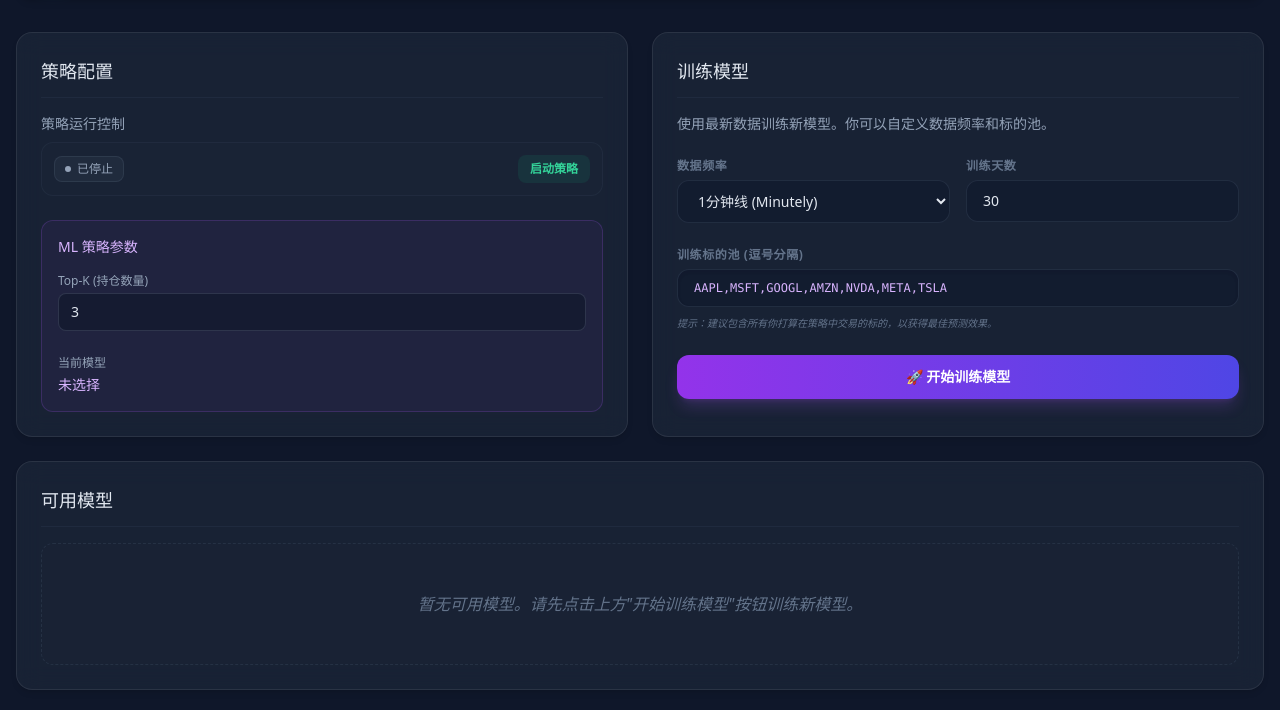
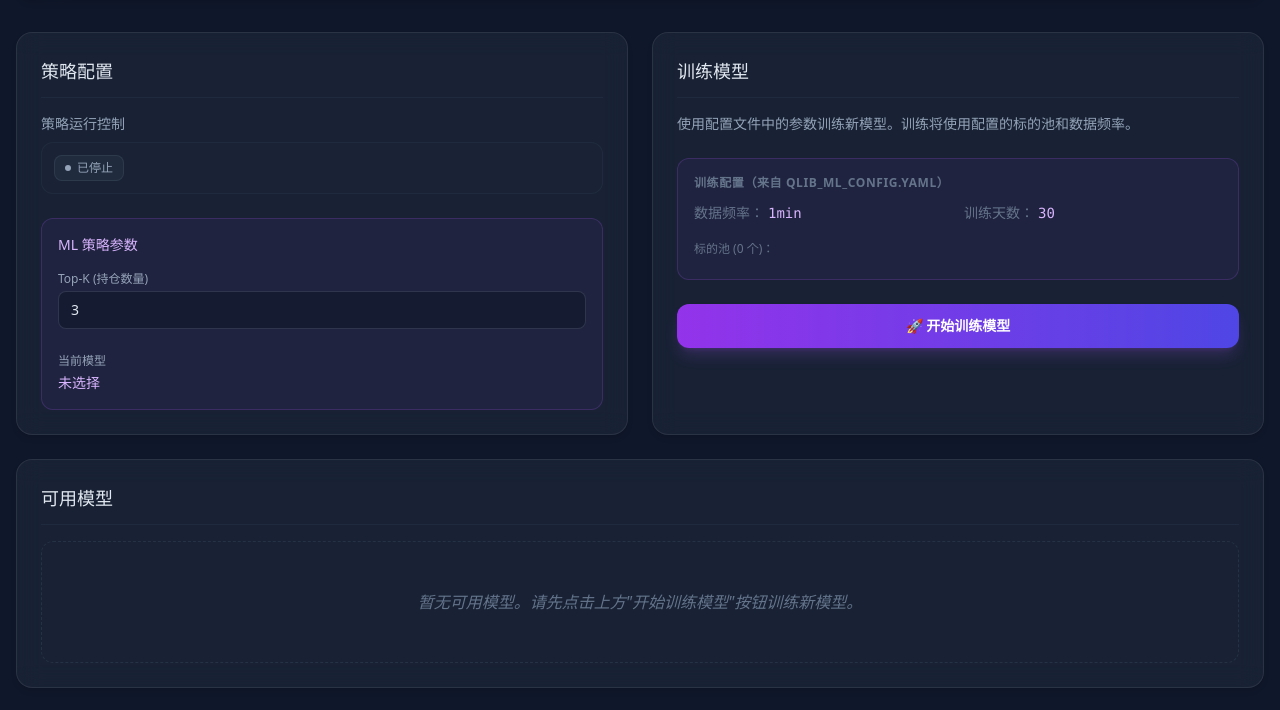
Before and after one commit to zzfn/AutoTrade, a FastAPI app: page /models in a window 1280 px wide. Shown: the part 90-800 px from the top of the page. Run offline with FastAPI, Linux system fonts and the light colour scheme; data that the repository does not hold is empty; some libraries are stand-ins or nearby versions.

Commit message:
refactor(web): centralize config management and remove rolling_update
- Add get_data_config_internal() to read from qlib_ml_config.yaml
- Add /api/data/config endpoint for frontend config access
- Remove redundant rolling_update config section
- Clean up rolling_update fallback logic in training/sync endpoints

This simplifies configuration by using a single source of truth (data section)
and removes the unused rolling_update override logic.

Co-Authored-By: Claude Sonnet 4.5 <noreply@anthropic.com>

```diff
--- a/autotrade/ui/templates/models.html
+++ b/autotrade/ui/templates/models.html
@@ -64,16 +64,6 @@
       }
     };
 
-    // 停止策略
-    const handleStopStrategy = async () => {
-      try {
-        await fetch("/api/strategy/stop", { method: "POST" });
-        loadData();
-      } catch (e) {
-        console.error("停止策略失败:", e);
-      }
-    };
-
     // 更新 ML 配置
     const handleMLConfigChange = async (config) => {
       try {
@@ -88,19 +78,36 @@
       }
     };
 
-    const [trainingInterval, setTrainingInterval] = React.useState("1min");
-    const [trainingSymbols, setTrainingSymbols] = React.useState("AAPL,MSFT,GOOGL,AMZN,NVDA,META,TSLA");
+    const [dataConfig, setDataConfig] = React.useState({
+      symbols: [],
+      interval: "1min",
+      train_days: 30
+    });
+
+    // 加载数据配置（标的池和频率）
+    React.useEffect(() => {
+      const loadDataConfig = async () => {
+        try {
+          const res = await fetch("/api/data/config");
+          const data = await res.json();
+          if (data.config) {
+            setDataConfig(data.config);
+          }
+        } catch (e) {
+          console.error("加载数据配置失败:", e);
+        }
+      };
+      loadDataConfig();
+    }, []);
 
     // 启动模型训练
     const handleTrainModel = async () => {
       try {
-        const symbols = trainingSymbols.split(",").map(s => s.trim().toUpperCase()).filter(s => s);
         await fetch("/api/models/train", {
           method: "POST",
           headers: { "Content-Type": "application/json" },
           body: JSON.stringify({
-            interval: trainingInterval,
-            symbols: symbols
+            // 不传参数，使用配置文件中的默认值
           }),
         });
         loadData();
@@ -149,21 +156,6 @@
               </label>
               <div className="flex items-center justify-between p-3 bg-slate-800/30 rounded-xl border border-slate-700/30 mb-3">
                 <StatusBadge status={strategyConfig?.status} />
-                {strategyConfig?.is_running ? (
-                  <button
-                    onClick={handleStopStrategy}
-                    className="px-3 py-1.5 bg-rose-500/10 text-rose-400 hover:bg-rose-500/20 rounded-lg text-xs font-bold transition-colors"
-                  >
-                    停止策略
-                  </button>
-                ) : (
-                  <button
-                    onClick={handleStartStrategy}
-                    className="px-3 py-1.5 bg-emerald-500/10 text-emerald-400 hover:bg-emerald-500/20 rounded-lg text-xs font-bold transition-colors"
-                  >
-                    启动策略
-                  </button>
-                )}
               </div>
             </div>
 
@@ -205,7 +197,34 @@
         <Card title="训练模型" className="col-span-1">
           <div className="flex flex-col gap-6">
             <div className="text-sm text-slate-400">
-              使用最新数据训练新模型。你可以自定义数据频率和标的池。
+              使用配置文件中的参数训练新模型。训练将使用配置的标的池和数据频率。
+            </div>
+
+            {/* 配置信息显示 */}
+            <div className="p-4 bg-purple-500/5 rounded-xl border border-purple-500/20 space-y-3">
+              <div className="text-xs text-slate-500 font-bold uppercase tracking-wider">
+                训练配置（来自 qlib_ml_config.yaml）
+              </div>
+              <div className="grid grid-cols-2 gap-3 text-sm">
+                <div>
+                  <span className="text-slate-500">数据频率：</span>
+                  <span className="text-purple-300 font-mono ml-1">{dataConfig.interval}</span>
+                </div>
+                <div>
+                  <span className="text-slate-500">训练天数：</span>
+                  <span className="text-purple-300 font-mono ml-1">{dataConfig.train_days}</span>
+                </div>
+              </div>
+              <div>
+                <span className="text-slate-500 text-xs">标的池 ({dataConfig.symbols.length} 个)：</span>
+                <div className="text-xs text-purple-300 font-mono mt-1 flex flex-wrap gap-1">
+                  {dataConfig.symbols.map((s, i) => (
+                    <span key={i} className="px-1.5 py-0.5 bg-purple-500/10 rounded">
+                      {s}
+                    </span>
+                  ))}
+                </div>
+              </div>
             </div>
 
             {trainingStatus?.in_progress ? (
@@ -229,53 +248,6 @@
               </div>
             ) : (
               <div className="space-y-6">
-                {/* 训练参数设置 */}
-                <div className="grid grid-cols-1 md:grid-cols-2 gap-4">
-                  <div>
-                    <label className="block text-xs text-slate-500 mb-1.5 font-bold uppercase tracking-wider">
-                      数据频率
-                    </label>
-                    <select
-                      value={trainingInterval}
-                      onChange={(e) => setTrainingInterval(e.target.value)}
-                      className="w-full bg-slate-900/50 border border-slate-700/50 rounded-xl px-4 py-2.5 text-sm text-slate-200 outline-none focus:border-purple-500/50 transition-all"
-                    >
-                      <option value="1min">1分钟线 (Minutely)</option>
-                      <option value="1h">1小时线 (Hourly)</option>
-                      <option value="1d">日线 (Daily)</option>
-                    </select>
-                  </div>
-                  <div>
-                    <label className="block text-xs text-slate-500 mb-1.5 font-bold uppercase tracking-wider">
-                      训练天数
-                    </label>
-                    <input
-                      type="number"
-                      defaultValue={30}
-                      min="1"
-                      max="365"
-                      placeholder="1分钟数据建议30天"
-                      className="w-full bg-slate-900/50 border border-slate-700/50 rounded-xl px-4 py-2.5 text-sm text-slate-200 outline-none focus:border-purple-500/50"
-                    />
-                  </div>
-                </div>
-
-                <div>
-                  <label className="block text-xs text-slate-500 mb-1.5 font-bold uppercase tracking-wider">
-                    训练标的池 (逗号分隔)
-                  </label>
-                  <input
-                    type="text"
-                    value={trainingSymbols}
-                    onChange={(e) => setTrainingSymbols(e.target.value)}
-                    placeholder="例如: AAPL,MSFT,TSLA"
-                    className="w-full bg-slate-900/50 border border-slate-700/50 rounded-xl px-4 py-2.5 font-mono text-xs text-purple-300 outline-none focus:border-purple-500/50 transition-all shadow-inner"
-                  />
-                  <p className="mt-2 text-[10px] text-slate-500 leading-relaxed italic">
-                    提示：建议包含所有你打算在策略中交易的标的，以获得最佳预测效果。
-                  </p>
-                </div>
-
                 {trainingStatus?.message && !trainingStatus.message.includes("开始模型训练") && (
                    <div className={`p-3 rounded-lg text-xs border ${trainingStatus.message.includes("错误") ? "bg-rose-500/10 border-rose-500/20 text-rose-400" : "bg-emerald-500/10 border-emerald-500/20 text-emerald-400"}`}>
                      {trainingStatus.message}
--- a/autotrade/web/server.py
+++ b/autotrade/web/server.py
@@ -12,6 +12,7 @@ import threading
 import yaml
 from contextlib import asynccontextmanager
 from datetime import datetime, timedelta
+from pathlib import Path
 from typing import Any
 
 from dotenv import load_dotenv
--- a/configs/qlib_ml_config.yaml
+++ b/configs/qlib_ml_config.yaml
@@ -97,11 +97,3 @@ validation:
   train_window: 252 # 约 1 年
   test_window: 21 # 约 1 个月
   step_size: 21
-
-# Rolling 更新配置
-rolling_update:
-  # 默认训练配置
-  interval: 1min
-  train_days: 30
-  target_horizon: 60
-  lookback_period: 2
```
Also changed, not shown: autotrade/ui/templates/data.html (+44 -46 lines).
